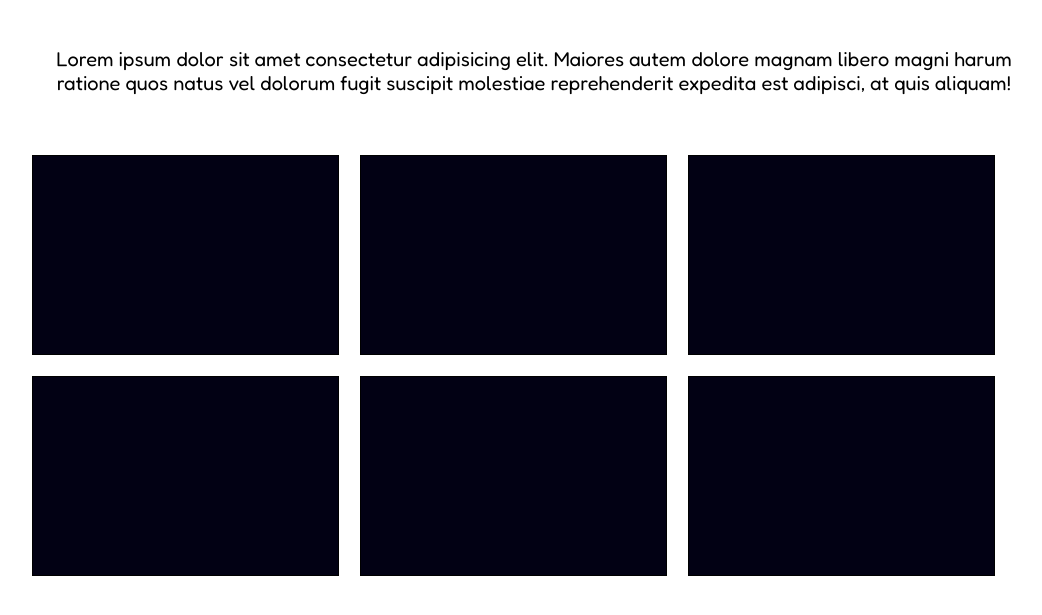
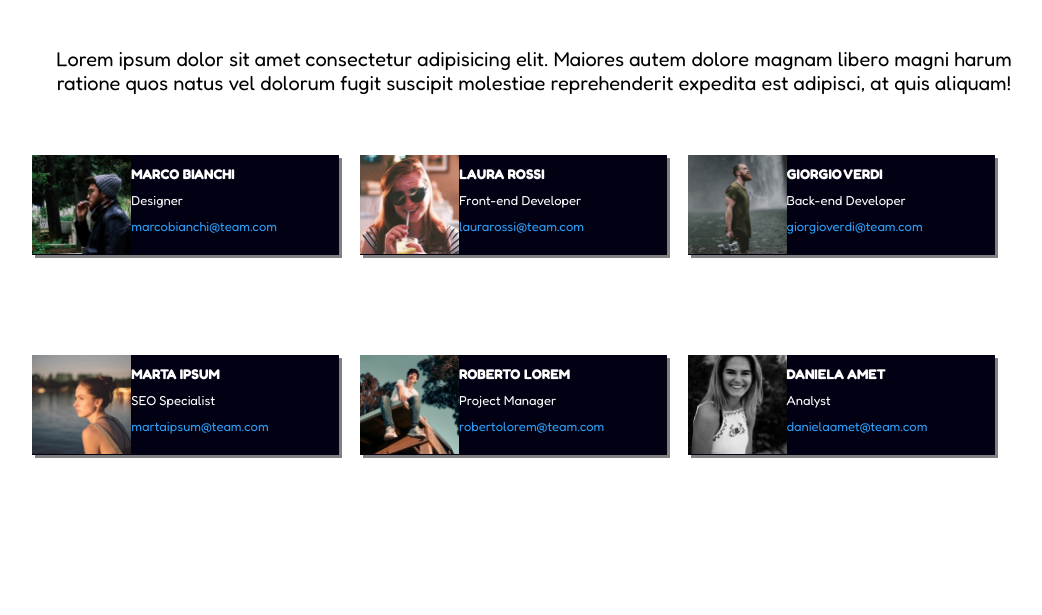
Before and after one commit to lufranski/html-css-float-cards, a plain HTML site: page index.html in a window 1280 px wide. Shown: the part 89-704 px from the top of the page, without its empty margins (106-1148 px from the left). Drawn offline with Linux system fonts and the light colour scheme.

Commit message:
Created Card Section

```diff
--- a/CSS/style.css
+++ b/CSS/style.css
@@ -9,13 +9,6 @@
 body {
     font-family: "Fredoka", sans-serif;
     font-size: 14px;
-}
-
-/* Main */
-
-main {
-    /*DEBUG*/
-    margin: 30px 0;
 }
 
 /* Title Section Rules */
@@ -57,9 +50,34 @@ p {
 .col {
     float: left;
     width: calc(90%/3);
-    /*DEBUG*/
     background-color: #020114;
-    min-height: 200px;
-    border: 1px solid black;
+    height: 100px;
     margin: 1% 1%;
+    color: #fff;
+    box-shadow: 3px 3px grey;
 }
+
+/* Card Section Rules */
+
+.foto {
+    float: left;
+    height: 99px;
+}
+
+.bio {
+    padding: 10px;
+}
+
+.bio > h2 {
+    font-size: 14px;
+}
+
+.bio > h3{
+    margin-top: 10px;
+    font-size: 13px;
+    font-weight: normal;
+}
+
+.mail {
+    color: #2c9ef5;
+}
--- a/index.html
+++ b/index.html
@@ -26,15 +26,57 @@
         <!-- Card Section -->
         <section id="card">
           <div class="row">
-            <div class="col"></div>
-            <div class="col"></div>
-            <div class="col"></div>
+            <div class="col">
+                <img src="img/male1.png" alt="foto marco bianchi" class="foto">
+                <div class="bio">
+                  <h2>MARCO BIANCHI</h2>
+                  <h3>Designer</h3>
+                  <h3 class="mail">marcobianchi@team.com</h3>
+                </div>
+            </div>
+            <div class="col">
+              <img src="img/female1.png" alt="foto laura rossi" class="foto">
+                <div class="bio">
+                  <h2>LAURA ROSSI</h2>
+                  <h3>Front-end Developer</h3>
+                  <h3 class="mail">laurarossi@team.com</h3>
+                </div>
+            </div>
+            <div class="col">
+              <img src="img/male2.png" alt="foto giorgio verdi" class="foto">
+                <div class="bio">
+                  <h2>GIORGIO VERDI</h2>
+                  <h3>Back-end Developer</h3>
+                  <h3 class="mail">giorgioverdi@team.com</h3>
+                </div>
+            </div>
           </div>
 
           <div class="row">
-            <div class="col"></div>
-            <div class="col"></div>
-            <div class="col"></div>
+            <div class="col">
+              <img src="img/female2.png" alt="foto marta ipsum" class="foto">
+                <div class="bio">
+                  <h2>MARTA IPSUM</h2>
+                  <h3>SEO Specialist</h3>
+                  <h3 class="mail">martaipsum@team.com</h3>
+                </div>
+            </div>
+            <div class="col">
+              <img src="img/male3.png" alt="foto roberto lorem" class="foto">
+                <div class="bio">
+                  <h2>ROBERTO LOREM</h2>
+                  <h3>Project Manager</h3>
+                  <h3 class="mail">robertolorem@team.com</h3>
+                </div>
+            </div>
+            <div class="col">
+              <img src="img/female3.png" alt="foto daniela amet" class="foto">
+                <div class="bio">
+                  <h2>DANIELA AMET</h2>
+                  <h3>Analyst</h3>
+                  <h3 class="mail">danielaamet@team.com</h3>
+                </div>
+            </div>
           </div>
         </section>
     </main>
```
Also changed, not shown: img/female1.png (added), img/female2.png (added), img/female3.png (added), img/male1.png (added), img/male2.png (added), img/male3.png (added).
